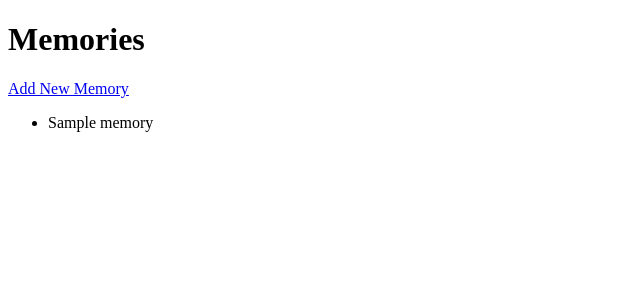
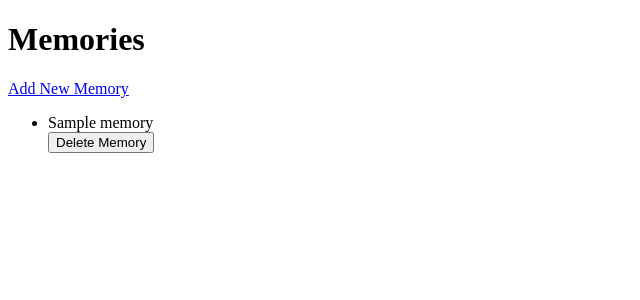
Before and after one commit to JBlaney93/TravelTracker, a Flask app: page /memories in a window 1280 px wide. Shown: the part 98-398 px from the top of the page, without its empty margins (0-640 px from the left). Run offline with Flask 2, Linux system fonts and the light colour scheme; a database or web service that is not in the repository returns one stand-in record (values such as "Sample title"); some libraries are stand-ins or nearby versions.

Commit message:
delete memory added but not working

```diff
--- a/controllers/memory_controller.py
+++ b/controllers/memory_controller.py
@@ -33,3 +33,10 @@ def save_memory():
     memory_repository.save(new_memory)
 
     return redirect('/memories')
+
+
+@app.route('/memoires/delete/<id>', methods=['POST'])
+def delete_memory(id):
+    memory_repository.delete(id)
+
+    return redirect('/memories')
--- a/repositories/memory_repository.py
+++ b/repositories/memory_repository.py
@@ -32,3 +32,9 @@ def select_all():
         new_memory = Memory(user, location, row['memory'], row['id'])
         selected_memories.append(new_memory)
     return selected_memories
+
+
+def delete(id):
+    sql = "DELETE FROM memories WHERE id=%s"
+    values = [id]
+    run_sql(sql, values)
--- a/templates/memories/index.html
+++ b/templates/memories/index.html
@@ -10,6 +10,10 @@
             <li>
                 {{ memory.memory }}
             </li>
+
+            <form action="/memories/delete/{{ memory.id }}" method="POST">
+                <input type="submit" value="Delete Memory">
+            </form>
         {% endfor %}
     </ul>
 
```
